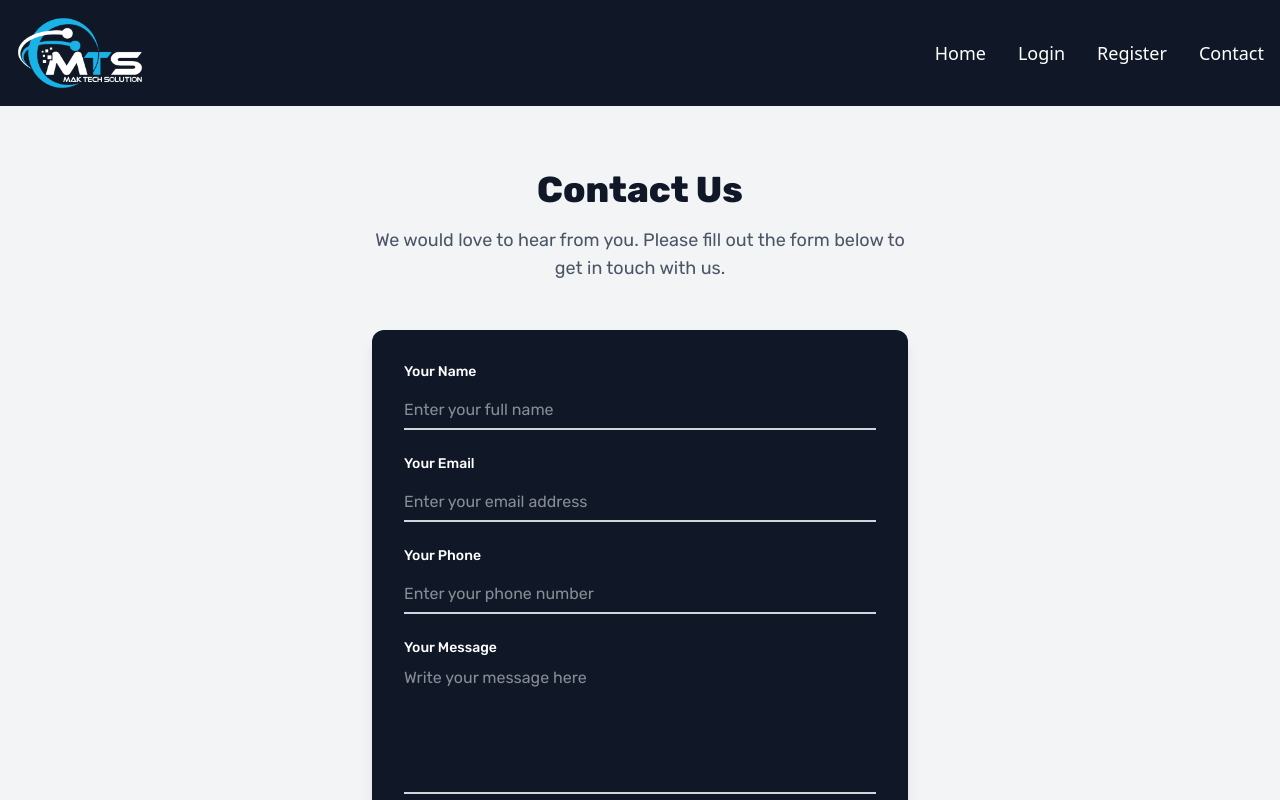
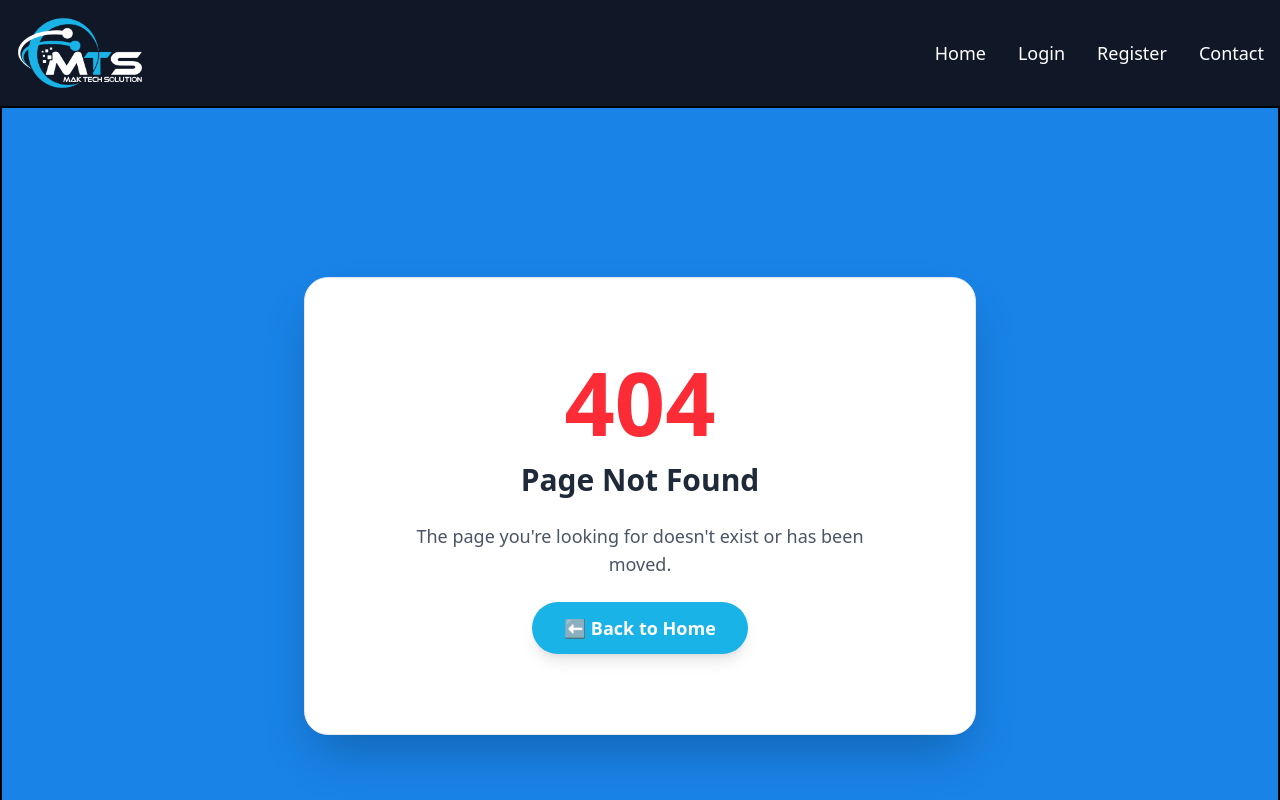
Before and after one commit to MTS-Services/mts-frontend, a React (Vite) app: page /contact in a window 1280 px wide. Shown: the top 800 px of the page. Built offline with nearby package versions, Linux system fonts and the light colour scheme.

Commit message:
Revert merge commit af4f968

```diff
--- a/src/Testing/Testing/Test.jsx
+++ /dev/null
@@ -1,11 +0,0 @@
-import React from "react";
-
-const Test = () => {
-  return (
-    <div>
-      <h4>jkasfjasflkja</h4>
-    </div>
-  );
-};
-
-export default Test;
--- a/src/Testing/TestingPage.jsx
+++ /dev/null
@@ -1,29 +0,0 @@
-import React from "react";
-
-const TestingPage = () => {
-  return (
-    <div>
-      <title>errorpage</title>
-      <div className="flex items-center justify-center min-h-screen bg-gray-100">
-        <div className="text-center bg-white p-10 rounded-lg shadow-lg max-w-lg w-full">
-          <h1 className="text-6xl font-bold text-red-500 mb-6">404</h1>
-          <h2 className="text-2xl font-semibold text-gray-800 mb-4">
-            Oops! The page you're looking for doesn't exist.
-          </h2>
-          <p className="text-lg text-gray-600 mb-6">
-            We couldn't find the page you were looking for. It might have been
-            moved or deleted.
-          </p>
-          <a
-            href="/"
-            className="bg-[#19B2E7] text-white py-3 px-6 rounded-md text-lg font-semibold hover:bg-[#1598c6] transition duration-300"
-          >
-            Back to Home
-          </a>
-        </div>
-      </div>
-    </div>
-  );
-};
-
-export default TestingPage;
--- a/src/pages/Contact/Contact.tsx
+++ b/src/pages/Contact/Contact.tsx
@@ -1,180 +1,31 @@
-import React, { useState } from 'react';
 import { Link } from "react-router";
 
 function Contact() {
   return (
-    <div className="min-h-screen flex items-center justify-center mx-auto px-4 bg-center bg-background">
-      <div className="text-center">
-        {/* Image Section */}
+    <div className="min-h-screen flex items-center justify-center px-4 border-2 border-[] bg-[#1983E7]">
+      <div className="bg-white p-8 sm:p-10 md:p-12 lg:p-16 xl:p-20 rounded-3xl shadow-2xl w-full max-w-2xl text-center border border-gray-200">
         <div className="mb-6">
-          <img
-            className="w-[900px] mx-auto" // Ensures the image is centered with specific width
-            src="/assits/404bg/404size.png" // Ensure the correct path for the image
-            alt="404 Error Image"
-          />
+          <div className="text-[88px] font-extrabold text-red-500 leading-none">
+            404
+          </div>
+          <h2 className="text-2xl sm:text-3xl font-bold text-gray-800 mt-4">
+            Page Not Found
+          </h2>
         </div>
 
-        {/* Back to Home Button */}
-        <div className="mt-6">
-          <Link
-            to="/"
-            className="inline-block bg-cta text-cta-text text-base sm:text-lg font-semibold px-8 py-3 rounded-full shadow-md hover:bg-cta-active hover:text-cta-txt-active hover:scale-105 transform transition duration-300 ease-in-out"
-          >
-            ⬅️ Back to Home
-          </Link>
-        </div>
+        <p className="text-gray-600 text-base sm:text-lg mb-6">
+          The page you're looking for doesn't exist or has been moved.
+        </p>
+
+        <Link
+          to="/"
+          className="inline-block bg-primary text-white text-base sm:text-lg font-semibold px-8 py-3 rounded-full shadow-lg hover:bg-[#1983E7] hover:scale-105 transform transition duration-300 ease-in-out"
+        >
+          ⬅️ Back to Home
+        </Link>
       </div>
     </div>
   );
 }
 
-// FormField Component for Input Fields
-type FormFieldProps = {
-  id: string;
-  label: string;
-  type: 'text' | 'email' | 'tel' | 'textarea';
-  placeholder: string;
-  value: string;
-  onChange: (
-    e: React.ChangeEvent<HTMLInputElement | HTMLTextAreaElement>
-  ) => void;
-};
-
-// Reusable FormField Component for consistency
-const FormField: React.FC<FormFieldProps> = ({
-  id,
-  label,
-  type,
-  placeholder,
-  value,
-  onChange,
-}) => {
-  return (
-    <div className='relative mb-6'>
-      <label htmlFor={id} className='block text-sm font-medium text-white'>
-        {label}
-      </label>
-      {type === 'textarea' ? (
-        <textarea
-          id={id}
-          name={id}
-          placeholder={placeholder}
-          value={value}
-          onChange={onChange}
-          className='mt-2 w-full h-32 border-b-2 border-gray-300 focus:outline-none focus:border-primary resize-none text-base text-white placeholder-poppins placeholder-opacity-80'
-        />
-      ) : (
-        <input
-          id={id}
-          type={type}
-          name={id}
-          placeholder={placeholder}
-          value={value}
-          onChange={onChange}
-          className='mt-2 w-full h-10 border-b-2 border-gray-300 focus:outline-none focus:border-primary text-base text-white placeholder-poppins placeholder-opacity-80'
-        />
-      )}
-    </div>
-  );
-};
-
-// Main Contact Form Component
-const ContactPage: React.FC = () => {
-  // Form Data State
-  const [formData, setFormData] = useState({
-    name: '',
-    email: '',
-    phone: '',
-    message: '',
-  });
-
-  // Handle Form Data Change
-  const handleChange = (
-    e: React.ChangeEvent<HTMLInputElement | HTMLTextAreaElement>
-  ) => {
-    const { name, value } = e.target;
-    setFormData((prev) => ({
-      ...prev,
-      [name]: value,
-    }));
-  };
-
-  // Handle Form Submission
-  const handleSubmit = (e: React.FormEvent) => {
-    e.preventDefault();
-    // Add form submission logic here
-    console.log(formData);
-  };
-
-  return (
-    <div className='min-h-screen bg-gray-100 py-16 font-[Rubik]'>
-      <div className='max-w-[600px] mx-auto px-4 sm:px-6 lg:px-8'>
-        <div className='text-center mb-12'>
-          <h1 className='text-4xl font-extrabold text-gray-900 mb-4'>
-            Contact Us
-          </h1>
-          <p className='text-lg text-gray-600'>
-            We would love to hear from you. Please fill out the form below to
-            get in touch with us.
-          </p>
-        </div>
-
-        <div className='bg-background p-8 rounded-xl shadow-lg'>
-          <form onSubmit={handleSubmit} className='space-y-6'>
-            {/* Name Field */}
-            <FormField
-              id='name'
-              label='Your Name'
-              type='text'
-              placeholder='Enter your full name'
-              value={formData.name}
-              onChange={handleChange}
-            />
-
-            {/* Email Field */}
-            <FormField
-              id='email'
-              label='Your Email'
-              type='email'
-              placeholder='Enter your email address'
-              value={formData.email}
-              onChange={handleChange}
-            />
-
-            {/* Phone Field */}
-            <FormField
-              id='phone'
-              label='Your Phone'
-              type='tel'
-              placeholder='Enter your phone number'
-              value={formData.phone}
-              onChange={handleChange}
-            />
-
-            {/* Message Field */}
-            <FormField
-              id='message'
-              label='Your Message'
-              type='textarea'
-              placeholder='Write your message here'
-              value={formData.message}
-              onChange={handleChange}
-            />
-
-            {/* Submit Button */}
-            <div className='flex justify-center'>
-              <button
-                type='submit'
-                className='relative py-2 px-32 text-background text-base font-bold rounded-full overflow-hidden bg-primary transition-all duration-400 ease-in-out shadow-md hover:scale-105 hover:text-white hover:shadow-lg active:scale-90 before:absolute before:top-0 before:-left-full before:w-full before:h-full before:bg-gradient-to-r before:from-blue-500 before:to-blue-300 before:transition-all before:duration-500 before:ease-in-out before:z-[-1] before:rounded-full hover:before:left-0'
-              >
-                Send Message
-              </button>
-            </div>
-          </form>
-        </div>
-      </div>
-    </div>
-  );
-};
-
-export default ContactPage;
+export default Contact;
--- a/src/pages/ErrorPage/ErrorPage.tsx
+++ b/src/pages/ErrorPage/ErrorPage.tsx
@@ -1,30 +1,28 @@
-import { Link } from "react-router";
-
 function ErrorPage() {
   return (
-    <div className="min-h-screen flex items-center justify-center mx-auto px-4 bg-center bg-background">
-      <div className="text-center">
-        {/* Image Section */}
+    <div className="min-h-screen flex items-center justify-center px-4 border-2 border-[] bg-[#1983E7]">
+      <div className="bg-white p-8 sm:p-10 md:p-12 lg:p-16 xl:p-20 rounded-3xl shadow-2xl w-full max-w-2xl text-center border border-gray-200">
         <div className="mb-6">
-          <img
-            className="w-[900px] mx-auto" // Ensures the image is centered with specific width
-            src="/assits/404bg/404size.png" // Ensure the correct path for the image
-            alt="404 Error Image"
-          />
+          <div className="text-[88px] font-extrabold text-red-500 leading-none">
+            404
+          </div>
+          <h2 className="text-2xl sm:text-3xl font-bold text-gray-800 mt-4">
+            Page Not Found
+          </h2>
         </div>
 
-        {/* Back to Home Button */}
-        <div className="mt-6">
-          <Link
-            to="/"
-            className="inline-block bg-cta text-cta-text text-base sm:text-lg font-semibold px-8 py-3 rounded-full shadow-md hover:bg-cta-active hover:text-cta-txt-active hover:scale-105 transform transition duration-300 ease-in-out"
-          >
-            ⬅️ Back to Home
-          </Link>
-        </div>
+        <p className="text-gray-600 text-base sm:text-lg mb-6">
+          The page you're looking for doesn't exist or has been moved.
+        </p>
+
+        <Link
+          to="/"
+          className="inline-block bg-primary text-white text-base sm:text-lg font-semibold px-8 py-3 rounded-full shadow-lg hover:bg-[#1983E7] hover:scale-105 transform transition duration-300 ease-in-out"
+        >
+          ⬅️ Back to Home
+        </Link>
       </div>
     </div>
-
   );
 }
 
```
Also changed, not shown: 1 other file (tests, documents, lock files or other folders).
